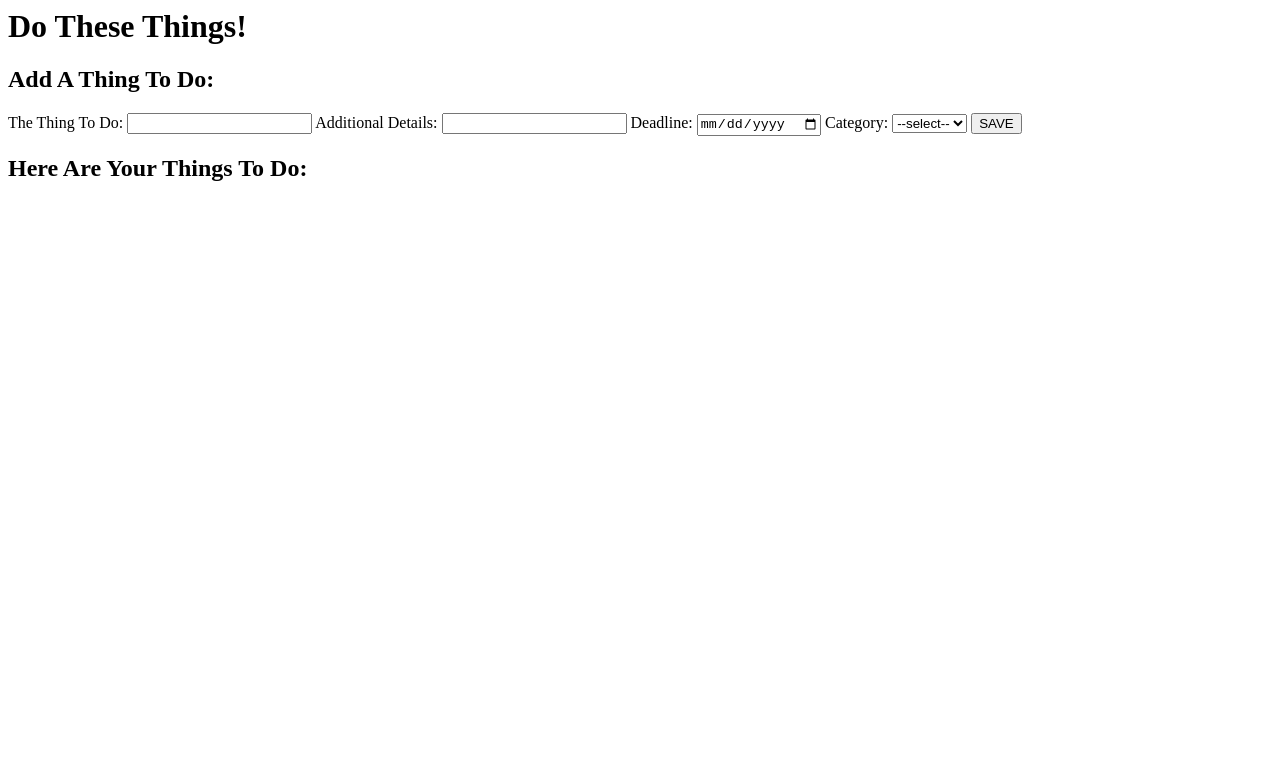
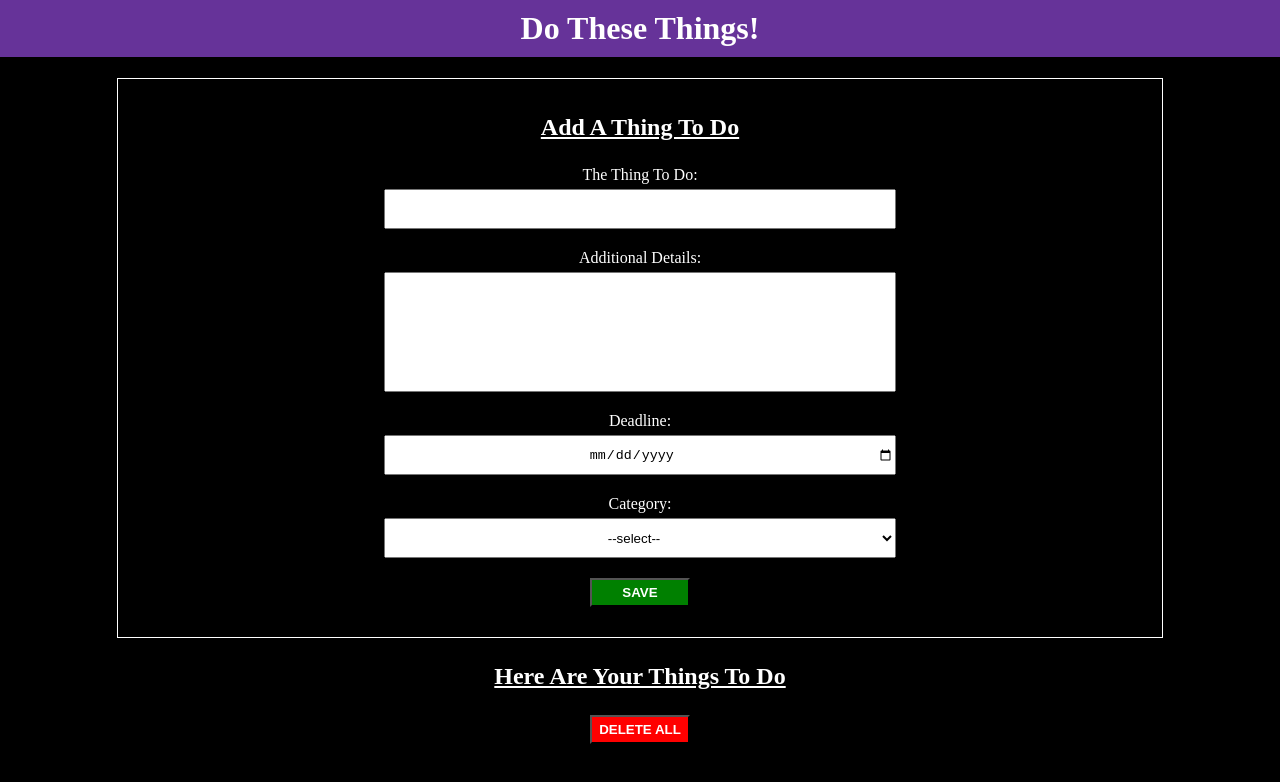
Before and after one commit to RobbieDumbrell/week11-weekend_homework-to_do_list, a plain HTML site: page index.html in a window 1280 px wide. Drawn offline with Linux system fonts and the light colour scheme.

Commit message:
mvp js added, and styling made to form

```diff
--- a/css/styles.css
+++ b/css/styles.css
@@ -0,0 +1,97 @@
+body {
+    background-color: black;
+    color: white;
+    margin: 0;
+    padding: 0;
+}
+
+h1 {
+    text-align: center;
+    padding: 10px;
+    background-color: rebeccapurple;
+}
+
+h2 {
+    text-align: center;
+    padding: 5px;
+    text-decoration: underline;
+}
+
+#new-todo-item-form {
+    border: 1px solid white;
+    width: 80%;
+    margin: 0px auto;
+    padding: 10px;
+}
+
+.todo-form-input {
+    display: block;
+    text-align: center;
+    margin: 20px auto;
+}
+
+#title {
+    display: block;
+    width: 50%;
+    margin: 5px auto;
+    height: 3em;
+    text-align: center;
+}
+
+#details {
+    display: block;
+    width: 50%;
+    margin: 5px auto;
+    height: 9em;
+    padding: 10px;
+    text-align: center;
+    resize: none;
+}
+
+#deadline {
+    display: block;
+    width: 50%;
+    margin: 5px auto;
+    height: 3em;
+    text-align: center;
+}
+
+#category {
+    display: block;
+    width: 50%;
+    margin: 5px auto;
+    height: 3em;
+    text-align-last: center;
+}
+
+.todo-form-input input[type="submit"] {
+    background-color: green;
+    color: white;
+    padding: 5px;
+    width: 100px;
+    font-weight: bold;
+    cursor: pointer;
+}
+
+#delete-all {
+    background-color: red;
+    color: white;
+    padding: 5px;
+    width: 100px;
+    font-weight: bold;
+    cursor: pointer;
+    display: block;
+    width: 100px;
+    margin: 0 auto;
+}
+
+.todo-list {
+    display: flex;
+    flex-direction: row;
+    justify-content: center;
+    align-items: center;
+}
+
+.todo-item {
+    background-color: blue;
+}
--- a/index.html
+++ b/index.html
@@ -1,4 +1,5 @@
 <html lang="en">
+
 <head>
     <meta charset="UTF-8">
     <meta name="viewport" content="width=device-width, initial-scale=1.0">
@@ -7,38 +8,53 @@
     <link rel="stylesheet" type="text/css" media="screen" href="css/styles.css" />
     <script src="js/app.js"></script>
 </head>
+
 <body>
     <h1>Do These Things!</h1>
 
     <form id="new-todo-item-form">
 
-        <h2>Add A Thing To Do:</h2>
+        <h2>Add A Thing To Do</h2>
 
+        <div class="todo-form-input">
             <label for="title">The Thing To Do:</label>
             <input type="text" id="title" autocomplete="off" required>
+        </div>
 
+        <div class="todo-form-input">
             <label for="details">Additional Details:</label>
-        <input type="text" id="title" autocomplete="off">
+            <textarea id="details" cols="30" rows="10"></textarea>
+        </div>
 
+        <div class="todo-form-input">
             <label for="deadline">Deadline:</label>
             <input type="date" id="deadline" autocomplete="off">
+        </div>
 
+        <div class="todo-form-input">
             <label for="category">Category:</label>
             <select id="category">
                 <option value="" disabled selected>--select--</option>
-            <option value="home">Home</option>
-            <option value="work">Work</option>
-            <option value="social">Social</option>
+                <option value="Home">Home</option>
+                <option value="Work">Work</option>
+                <option value="Social">Social</option>
             </select>
+        </div>
 
+        <div class="todo-form-input">
             <input type="submit" value="SAVE">
+        </div>
 
-        <h2>Here Are Your Things To Do:</h2>
+    </form>
+
+    <h2>Here Are Your Things To Do</h2>
+
+    <button id="delete-all">DELETE ALL</button>
 
     <div id="todo-list">
 
     </div>
 
-    </form>
 </body>
+
 </html>
--- a/js/app.js
+++ b/js/app.js
@@ -0,0 +1,51 @@
+document.addEventListener('DOMContentLoaded', () => {
+    const newItemForm = document.querySelector('#new-todo-item-form');
+    newItemForm.addEventListener('submit', handleNewItemFormSubmit);
+
+    const deleteAllButton = document.querySelector('#delete-all');
+    deleteAllButton.addEventListener('click', handleDeleteAllButtonClick);
+})
+
+const createNewToDoItem = function(form) {
+    const newToDoItem = document.createElement('ul');
+    newToDoItem.classList.add('todo-item');
+
+    const title = document.createElement('li');
+    title.classList.add('todo-item-title');
+    title.textContent = form.title.value;
+    newToDoItem.appendChild(title);
+
+    const details = document.createElement('li');
+    details.classList.add('todo-item-details');
+    details.textContent = form.details.value;
+    newToDoItem.appendChild(details);
+
+    const deadline = document.createElement('li');
+    deadline.classList.add('todo-item-deadline');
+    deadline.textContent = form.deadline.value;
+    newToDoItem.appendChild(deadline);
+
+    const category = document.createElement('li');
+    category.classList.add('todo-item-category');
+    category.textContent = form.category.value;
+    newToDoItem.appendChild(category);
+
+    return newToDoItem;
+}
+
+const handleNewItemFormSubmit = function(event) {
+    event.preventDefault();
+
+    const toDoList = document.querySelector('#todo-list');
+    const newToDoItem = createNewToDoItem(event.target);
+
+    toDoList.appendChild(newToDoItem);
+    event.target.reset();
+}
+
+const handleDeleteAllButtonClick = function(event) {
+    event.preventDefault();
+    const toDoList = document.querySelector('#todo-list');
+
+    toDoList.innerHTML = "";
+}
```
Lines whose indentation alone changed are shown as unchanged.
